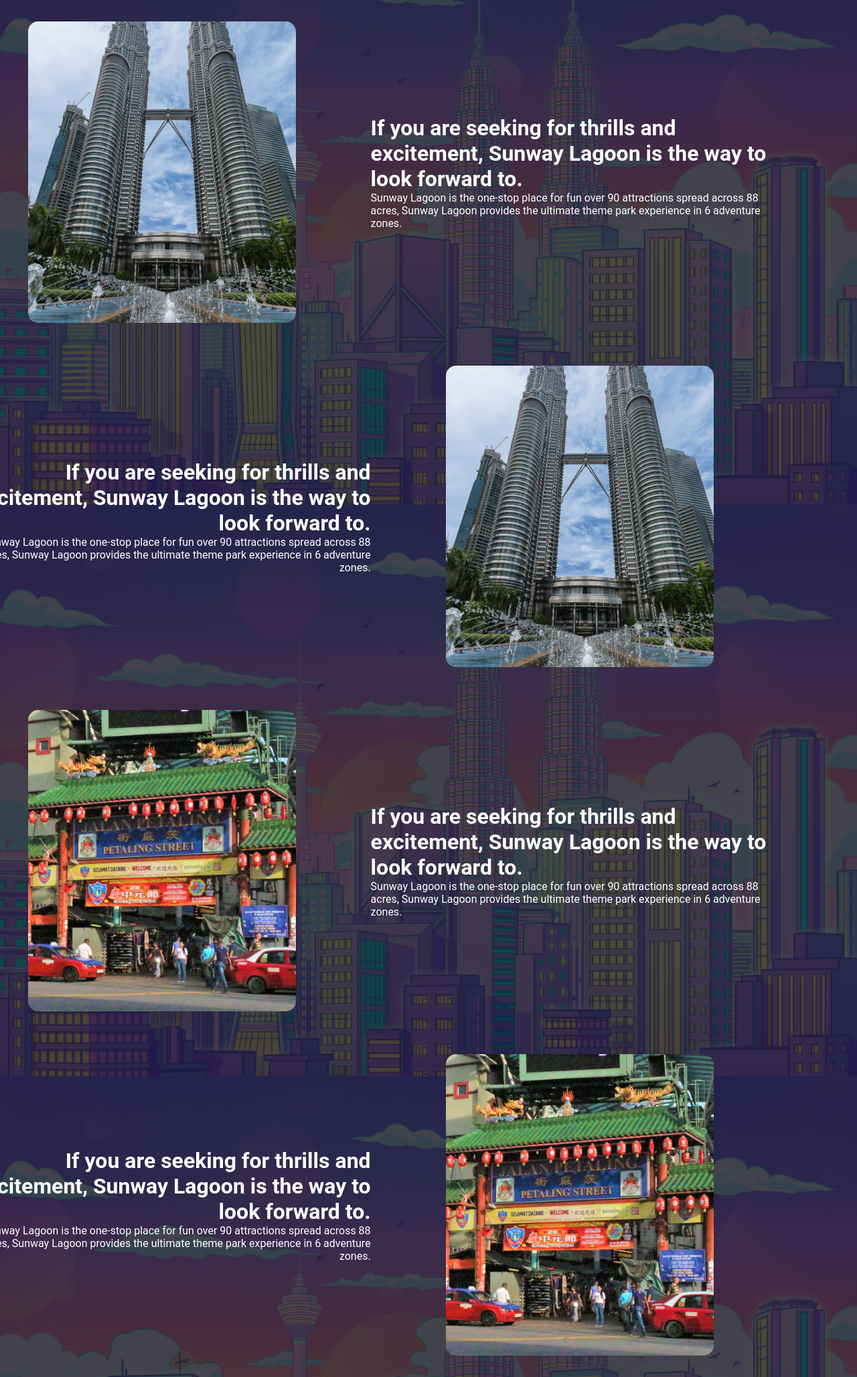
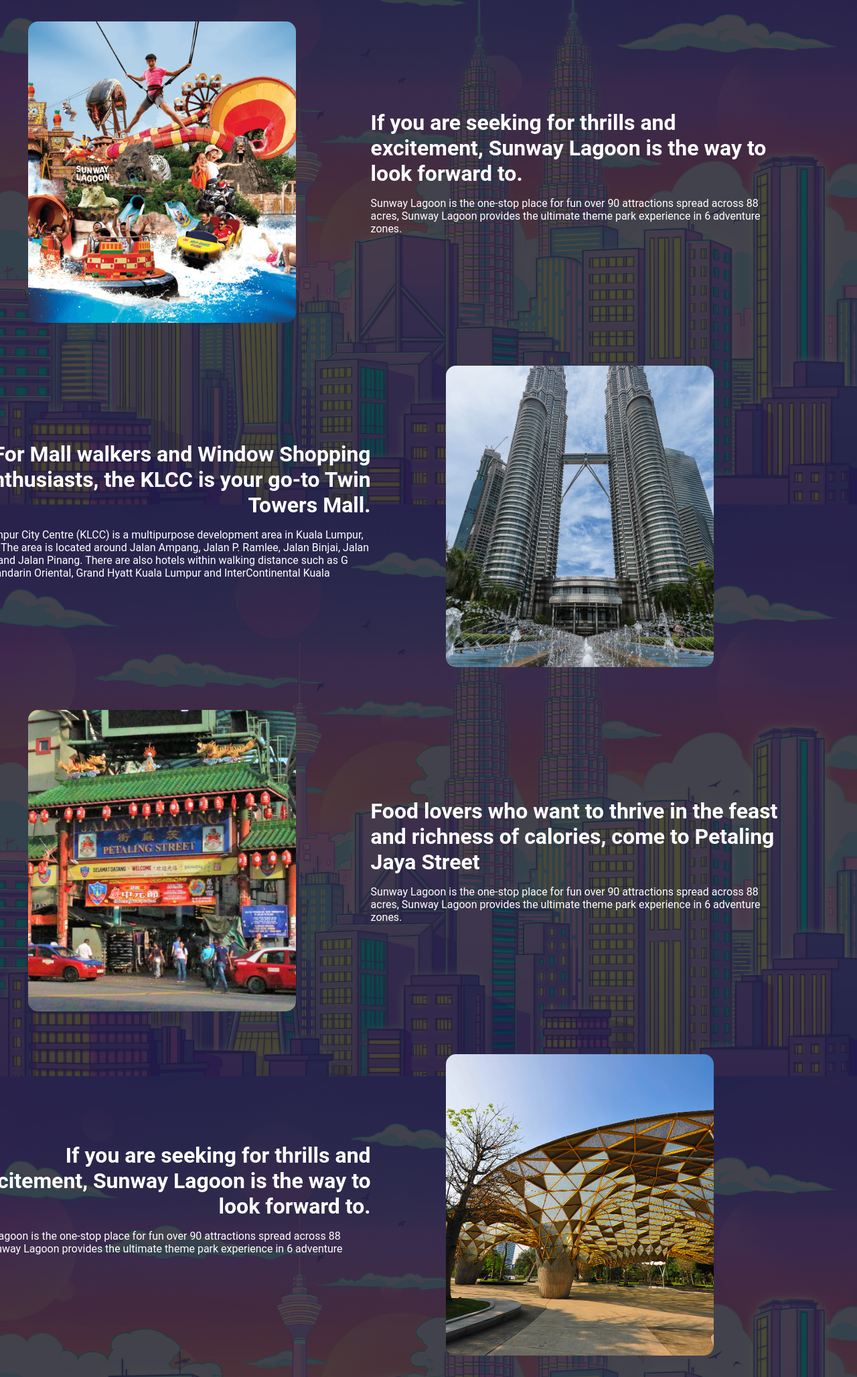
Before and after one commit to DigitalF1ow/WebDev_Assignment, a PHP site: page /destinations.html in a window 1280 px wide. Shown: the part 100-2156 px from the top of the page at 67% size. Run offline with PHP 8.4, Linux system fonts and the light colour scheme.

Commit message:
Updated Details

```diff
--- a/css/destinations.css
+++ b/css/destinations.css
@@ -83,18 +83,21 @@
     animation: fadeInAnimationRight ease 2s;
     color: #fff;
     font-size: 4vh;
+    padding-bottom: 0.5em;
 }
 
 p{
     animation: fadeInAnimationRight ease 2s;
     color: #fff;
     font-size: 1em;
+    text-align: left;
 }
 
 .card
 {
    width:400px;
    height:450px;
+   display:inline-block;
    border-radius:15px;
    padding:2em 2em;
    box-sizing:border-box;
@@ -105,9 +108,22 @@
    animation: fadeInAnimation ease 2s;
 }
 
-.cardRight
+.card1
 {
-    background-image: url(../images/pjstreet.jpg);
+   background-image: url(../images/sunway21.png);
+}
+
+.card2
+{
+   background-image: url(../images/klcc.jpeg);
+}
+.card3
+{
+   background-image: url(../images/pjstreet.jpg);
+}
+.card4
+{
+   background-image: url(../images/garden.jpg);
 }
 
 @keyframes fadeInAnimation {
--- a/destinations.html
+++ b/destinations.html
@@ -28,14 +28,16 @@
             </section>
 
             <section class="rightside">
-                <h1>If you are seeking for thrills and excitement, Sunway Lagoon is the way to look forward to.</h1>
-                <p>Sunway Lagoon is the one-stop place for fun over 90 attractions spread across 88 acres, Sunway Lagoon provides the ultimate theme park experience in 6 adventure zones.</p>
+                <h1>For Mall walkers and Window Shopping enthusiasts, the KLCC is your go-to Twin Towers Mall.</h1>
+                <p>Kuala Lumpur City Centre (KLCC) is a multipurpose development area in Kuala Lumpur, Malaysia. The area is located around Jalan Ampang, Jalan P. Ramlee, Jalan Binjai, Jalan Kia Peng and Jalan Pinang. There are also hotels within walking distance such as G Tower,
+                  Mandarin Oriental, Grand Hyatt Kuala Lumpur and InterContinental Kuala Lumpur.
+                </p>
             </section>
-            <div class="card card1"></div>
+            <div class="card card2"></div>
 
-            <div class="card cardRight"></div>
+            <div class="card card3"></div>
             <section class="leftside">
-                <h1>If you are seeking for thrills and excitement, Sunway Lagoon is the way to look forward to.</h1>
+                <h1>Food lovers who want to thrive in the feast and richness of calories, come to Petaling Jaya Street</h1>
                 <p>Sunway Lagoon is the one-stop place for fun over 90 attractions spread across 88 acres, Sunway Lagoon provides the ultimate theme park experience in 6 adventure zones.</p>
             </section>
 
@@ -44,7 +46,7 @@
                 <h1>If you are seeking for thrills and excitement, Sunway Lagoon is the way to look forward to.</h1>
                 <p>Sunway Lagoon is the one-stop place for fun over 90 attractions spread across 88 acres, Sunway Lagoon provides the ultimate theme park experience in 6 adventure zones.</p>
             </section>
-            <div class="card cardRight"></div>
+            <div class="card card4"></div>
 
 
         </article>
```
